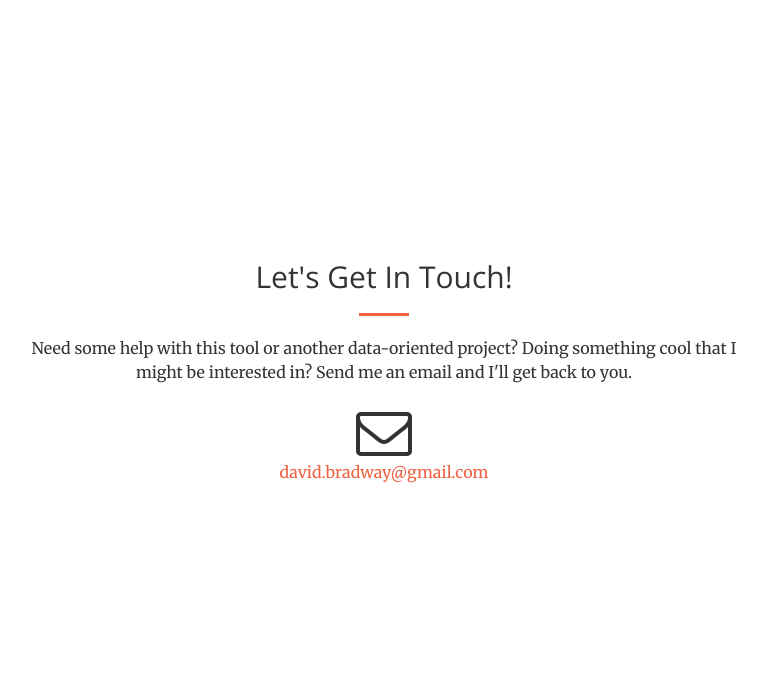
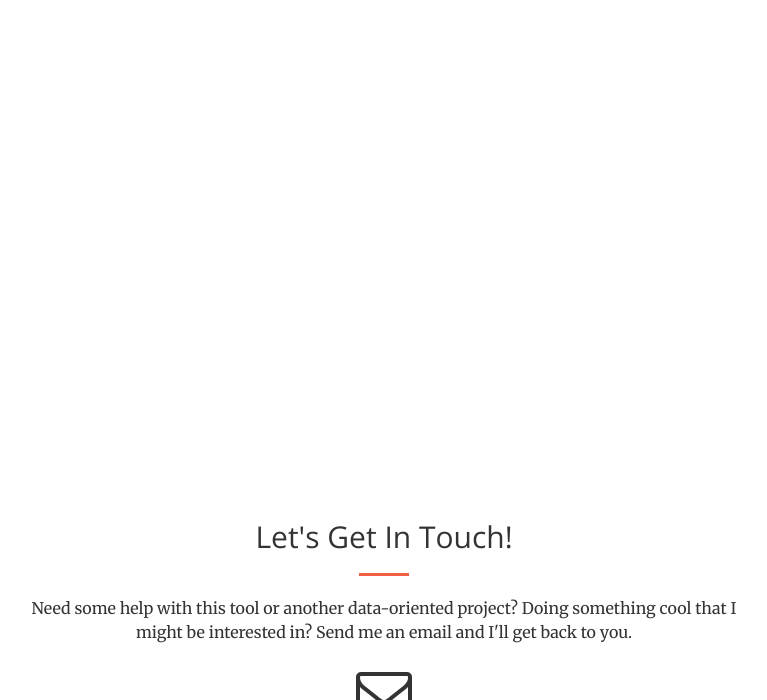
Before and after one commit to davidbradway/fusefit, a Flask app: page / in a window 1280 px wide. Shown: the part 1598-2298 px from the top of the page, without its empty margins (256-1023 px from the left). Run offline with Flask 2, Linux system fonts and the light colour scheme; some libraries are stand-ins or nearby versions.

Commit message:
add main section padding

```diff
--- a/webui/app/static/css/creative.css
+++ b/webui/app/static/css/creative.css
@@ -219,6 +219,10 @@ header .header-content .header-content-inner p {
   padding: 60px 15px 400px 15px;*/
 }
 
+#main {
+  padding: 60px 15px 400px 15px;*/
+}
+
 #contact {
   padding: 60px 15px 400px 15px;*/
 }
```
